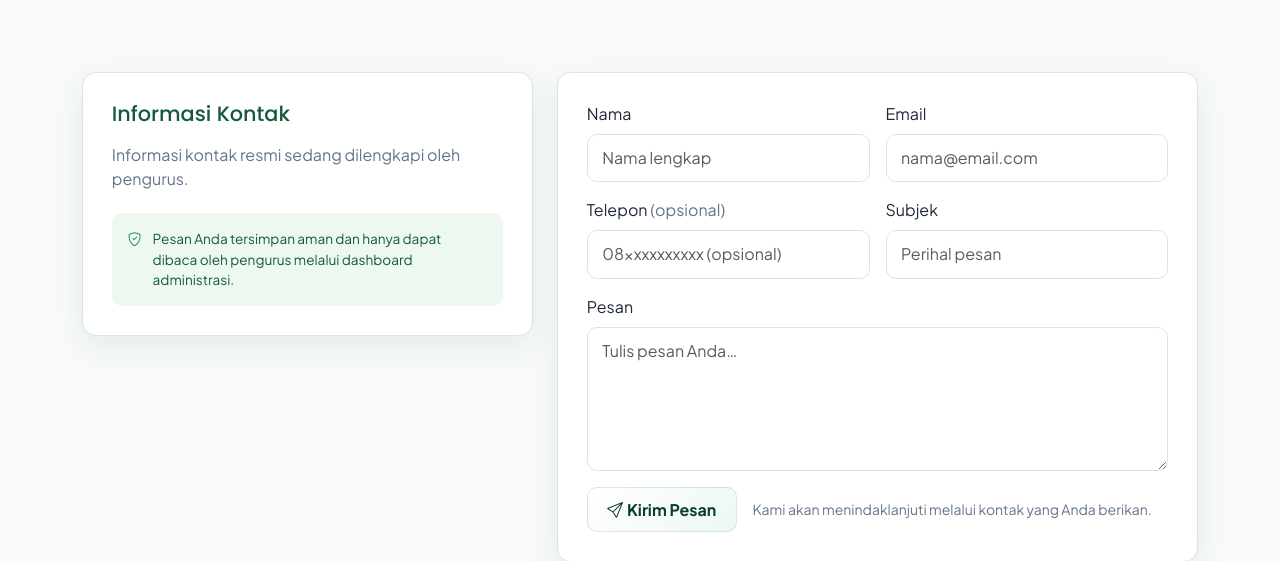
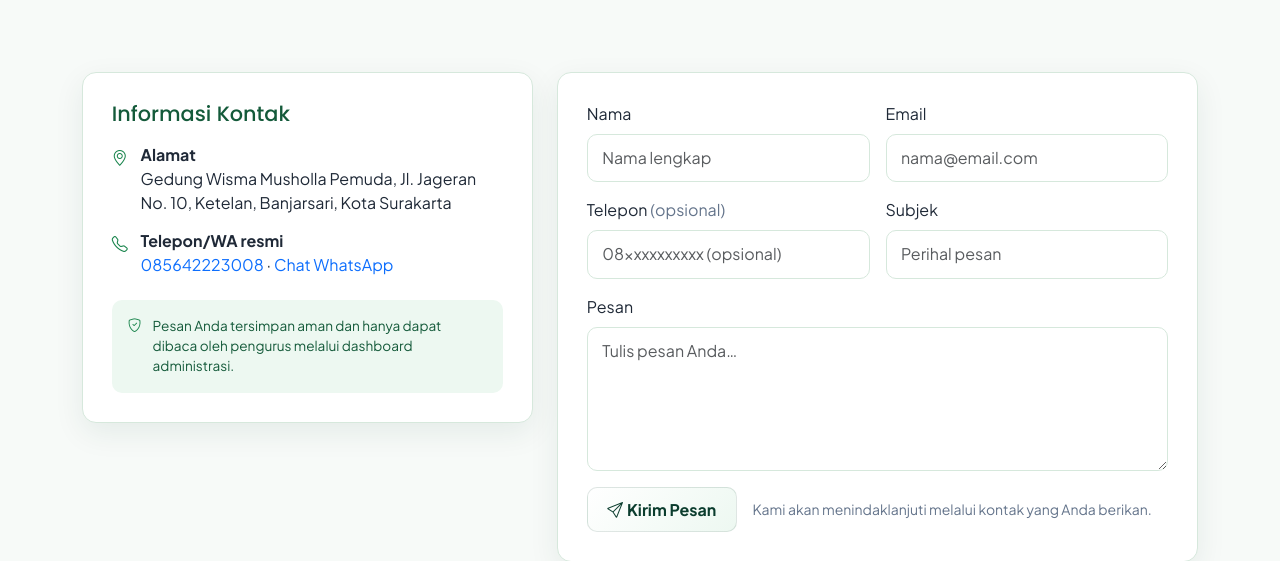
Before and after one commit to iqbalmieayamm-jpg/website-pcm, a Django app: page /kontak/ in a window 1280 px wide. Shown: the part 286-847 px from the top of the page. Run offline with Django 5.2, Linux system fonts and the light colour scheme; data comes from the database, SQL or seed files in the repository; parts of the project's set-up code (start-up, migrations or seed data) failed here and were passed over.

Commit message:
perbarui informasi kontak dengan alamat dan nomor telepon resmi

```diff
--- a/templates/core/contact.html
+++ b/templates/core/contact.html
@@ -20,23 +20,20 @@
           <h2>Informasi Kontak</h2>
 
           <ul class="contact-list">
-            {% if org.alamat %}
-              <li><i class="bi bi-geo-alt"></i><span>{{ org.alamat|linebreaksbr }}</span></li>
-            {% endif %}
-            {% if org.telepon %}
-              <li><i class="bi bi-telephone"></i><span>{{ org.telepon }}</span></li>
-            {% endif %}
-            {% if org.email %}
-              <li><i class="bi bi-envelope"></i><span>{{ org.email }}</span></li>
-            {% endif %}
-            {% if org.jam_kantor %}
-              <li><i class="bi bi-clock"></i><span>{{ org.jam_kantor }}</span></li>
-            {% endif %}
+            <li>
+              <i class="bi bi-geo-alt" aria-hidden="true"></i>
+              <span><strong>Alamat</strong><br>Gedung Wisma Musholla Pemuda, Jl. Jageran No. 10, Ketelan, Banjarsari, Kota Surakarta</span>
+            </li>
+            <li>
+              <i class="bi bi-telephone" aria-hidden="true"></i>
+              <span>
+                <strong>Telepon/WA resmi</strong><br>
+                <a href="tel:+6285642223008">085642223008</a>
+                &middot;
+                <a href="https://wa.me/6285642223008" target="_blank" rel="noopener noreferrer">Chat WhatsApp</a>
+              </span>
+            </li>
           </ul>
-
-          {% if not org.alamat and not org.telepon and not org.email %}
-            <p class="muted">Informasi kontak resmi sedang dilengkapi oleh pengurus.</p>
-          {% endif %}
 
           {% if org.maps_embed %}
             <div class="map-embed">
```
